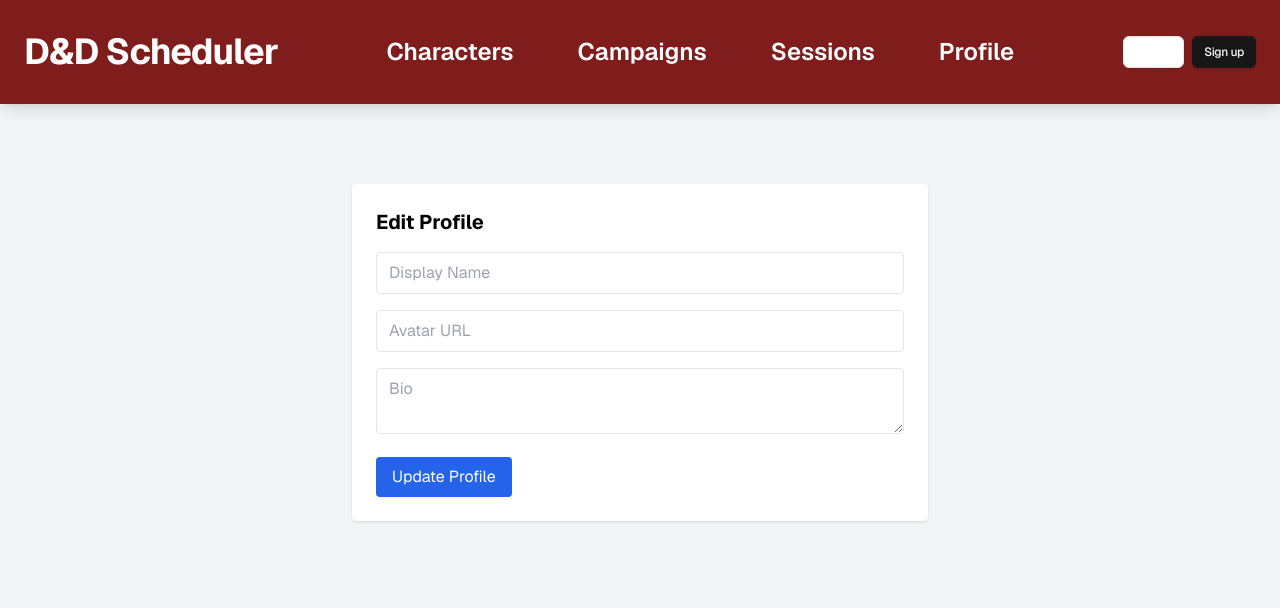
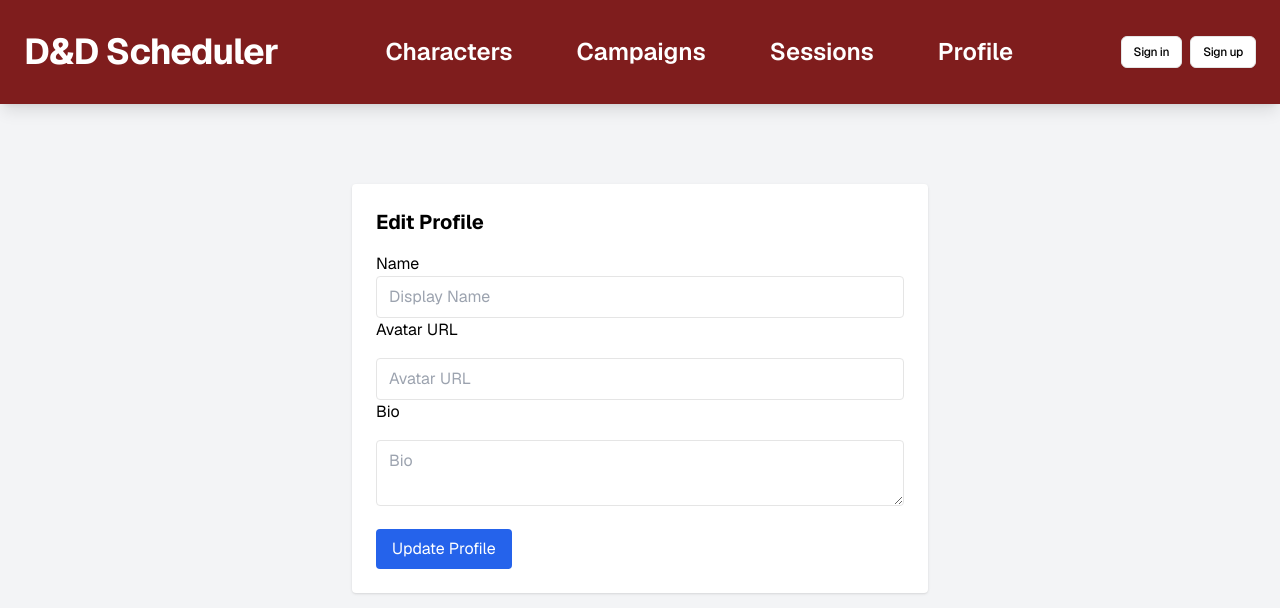
Before and after one commit to Kitsune2468/dnd-scheduler-nextjs-with-supabase, a Next.js app: page /profile in a window 1280 px wide. Shown: the top 608 px of the page. Built offline with nearby package versions, Linux system fonts and the light colour scheme; no server answers.

Commit message:
More styling changes

```diff
--- a/app/profile/page.tsx
+++ b/app/profile/page.tsx
@@ -78,17 +78,17 @@ export default function ProfilePage() {
     if (error) {
       console.error('Supabase error:', error.message, error.details, error.hint)
       alert(`Error: ${error.message}`)
-    } else alert('Profile updated!')
+    }
 
     setLoading(false)
   }
 
-  if (loading) return <p>Loading...</p>
-
-  return (
+  if (loading) {
+    return (
     <div className="max-w-xl mx-auto mt-10 p-6 bg-white rounded shadow">
       <h1 className="text-xl font-bold mb-4">Edit Profile</h1>
       <form onSubmit={updateProfile} className="space-y-4">
+        Name
         <input
           type="text"
           placeholder="Display Name"
@@ -96,6 +96,7 @@ export default function ProfilePage() {
           onChange={(e) => setDisplayName(e.target.value)}
           className="w-full border px-3 py-2 rounded"
         />
+        Avatar URL
         <input
           type="text"
           placeholder="Avatar URL"
@@ -103,6 +104,42 @@ export default function ProfilePage() {
           onChange={(e) => setAvatarUrl(e.target.value)}
           className="w-full border px-3 py-2 rounded"
         />
+        Bio
+        <textarea
+          placeholder="Bio"
+          value={bio}
+          onChange={(e) => setBio(e.target.value)}
+          className="w-full border px-3 py-2 rounded"
+        />
+        <div>
+          Saving...
+        </div>
+      </form>
+    </div>
+  )
+  }
+
+  return (
+    <div className="max-w-xl mx-auto mt-10 p-6 bg-white rounded shadow">
+      <h1 className="text-xl font-bold mb-4">Edit Profile</h1>
+      <form onSubmit={updateProfile} className="space-y-4">
+        Name
+        <input
+          type="text"
+          placeholder="Display Name"
+          value={displayName}
+          onChange={(e) => setDisplayName(e.target.value)}
+          className="w-full border px-3 py-2 rounded"
+        />
+        Avatar URL
+        <input
+          type="text"
+          placeholder="Avatar URL"
+          value={avatarUrl}
+          onChange={(e) => setAvatarUrl(e.target.value)}
+          className="w-full border px-3 py-2 rounded"
+        />
+        Bio
         <textarea
           placeholder="Bio"
           value={bio}
--- a/components/auth-button.tsx
+++ b/components/auth-button.tsx
@@ -38,10 +38,10 @@ export async function AuthButton() {
   } else {
     return (
       <div className="flex gap-2">
-        <Button asChild size="sm" variant={"outline"}>
+        <Button asChild size="sm" variant={"outline"} className="text-black">
           <Link href="/auth/login">Sign in</Link>
         </Button>
-        <Button asChild size="sm" variant={"default"}>
+        <Button asChild size="sm" variant={"outline"} className="text-black">
           <Link href="/auth/sign-up">Sign up</Link>
         </Button>
       </div>
```
